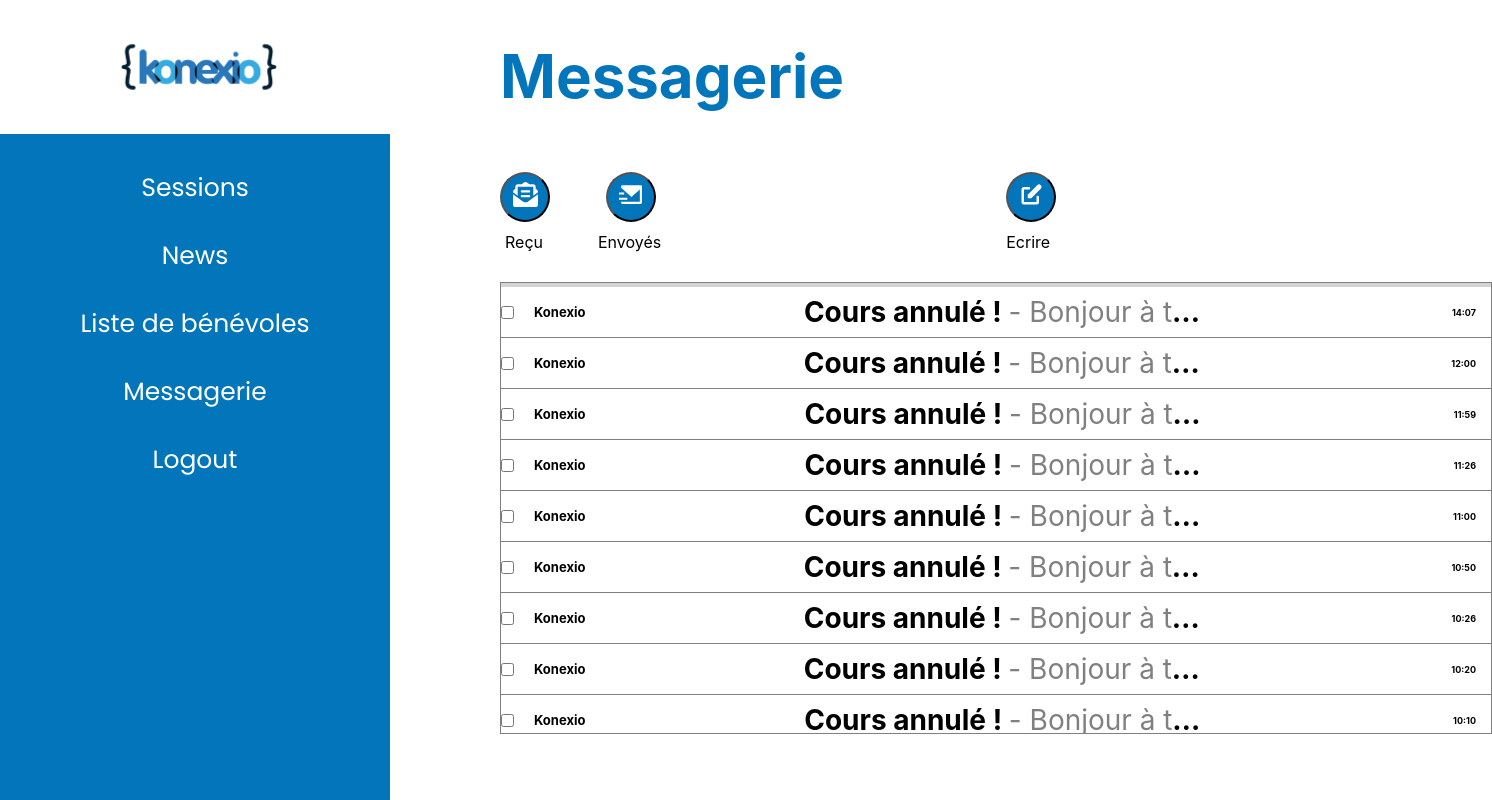
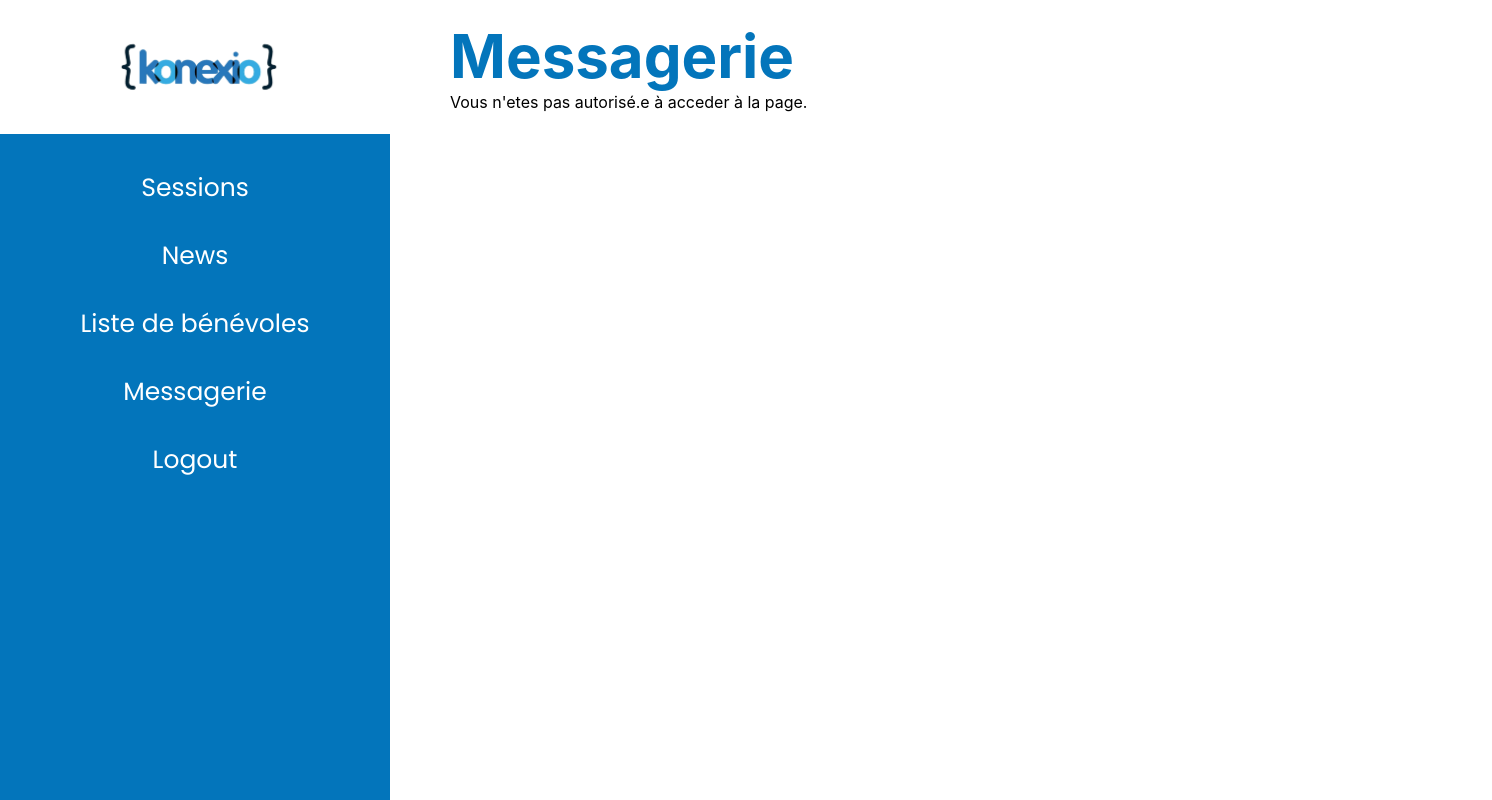
Before and after one commit to AlinManole/benevolat-konexio-frontend-admin, a React (Create React App) app: page /messagerie in a window 1280 px wide. Shown: the whole page, 1492 px wide, since content can reach past the window. Built offline with nearby package versions, Linux system fonts and the light colour scheme.

Commit message:
update Benevole / Messagerie / Sessions

```diff
--- a/src/pages/Benevoles.js
+++ b/src/pages/Benevoles.js
@@ -38,7 +38,7 @@ const Benevoles = () => {
           <Sidebar />
           <Content>
             <TitleContainer>
-              <Title>Sessions</Title>
+              <Title>Benevoles</Title>
             </TitleContainer>
             <p>Vous n'etes pas autorisé.e à acceder à la page. </p>
           </Content>
--- a/src/pages/Messagerie.js
+++ b/src/pages/Messagerie.js
@@ -9,9 +9,17 @@ import { HiPencilAlt } from "react-icons/hi";
 import { RiMailSendFill } from "react-icons/ri";
 import { FaEnvelopeOpenText } from "react-icons/fa";
 
-import { useState } from "react";
+import { useState , useContext } from "react";
 import CreateWriteModal from "../modals/CreateWriteModal";
 // import CreateWriteForm from '../modals/CreateWriteForm';
+
+import { AdminContext } from "../context/Admin";
+import {
+  Title
+} from "../components/styled-components/FormPage";
+import {
+  TitleContainer,
+} from "../components/styled-components/AdminTitle";
 
 const Container = styled.div`
   display: flex;
@@ -84,6 +92,21 @@ const Container = styled.div`
 `;
 const Messagerie = () => {
   const [createWriteModalVisible, setCreateWriteModalVisible] = useState(false);
+  const { user } = useContext(AdminContext)
+
+  if (!user) {
+    return (
+      <Container>
+      <Sidebar />
+      <Content>
+        <TitleContainer>
+          <Title>Messagerie</Title>
+        </TitleContainer>
+        <p>Vous n'etes pas autorisé.e à acceder à la page. </p>
+      </Content>
+    </Container>
+    )
+  }
   return (
     <Container>
       <Sidebar />
--- a/src/pages/Sessions.js
+++ b/src/pages/Sessions.js
@@ -83,19 +83,19 @@ const Sessions = () => {
     getSessions();
   }, []);
 
-  // if (!user) {
-  //   return (
-  //     <Container>
-  //     <Sidebar />
-  //     <Content>
-  //       <TitleContainer>
-  //         <Title>Sessions</Title>
-  //       </TitleContainer>
-  //       <p>Vous n'etes pas autorisé.e à acceder à la page. </p>
-  //     </Content>
-  //   </Container>
-  //   )
-  // }
+  if (!user) {
+    return (
+      <Container>
+      <Sidebar />
+      <Content>
+        <TitleContainer>
+          <Title>Sessions</Title>
+        </TitleContainer>
+        <p>Vous n'etes pas autorisé.e à acceder à la page. </p>
+      </Content>
+    </Container>
+    )
+  }
 
   return (
     <Container>
```
